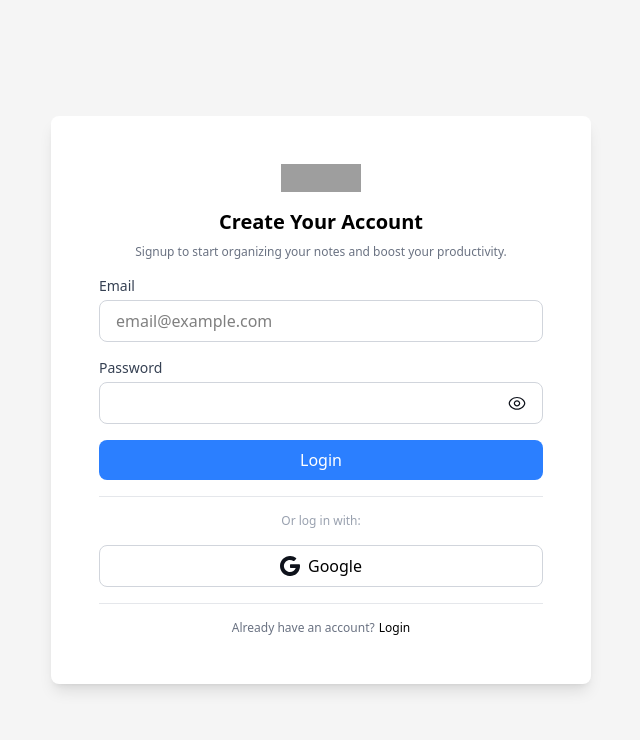
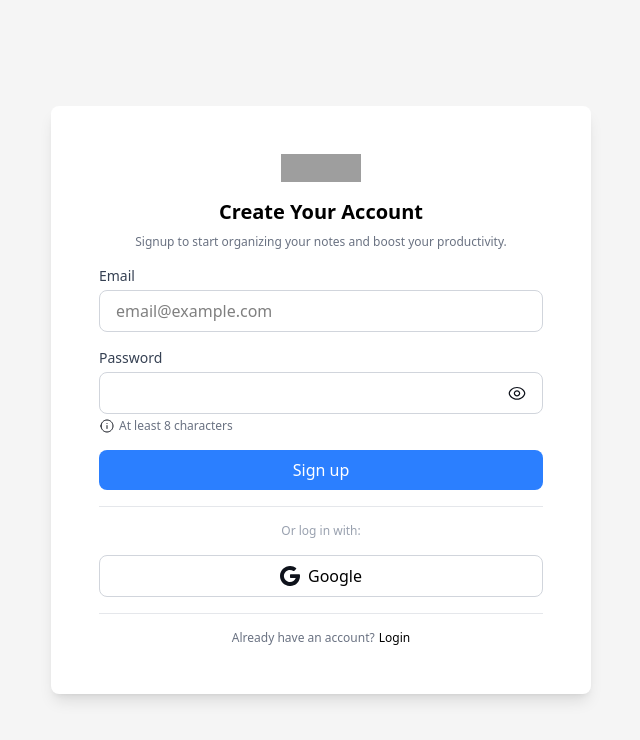
Before and after one commit to ayushinsingh/notes, a React (Vite) app: page /signup in a window 1280 px wide. Shown: the top 740 px of the page, without its empty margins (319-959 px from the left). Built offline with nearby package versions, Linux system fonts and the light colour scheme; grey boxes are pictures that could not be loaded.

Commit message:
maded components and reused components in different screen

```diff
--- /dev/null
+++ b/src/components/buttons/PrimaryButton.tsx
@@ -0,0 +1,23 @@
+import React from "react";
+
+interface PrimaryButtonProps {
+  id: string;
+  type?: "button" | "submit" | "reset";
+  onClick?: () => void;
+  disabled?: boolean;
+  children: React.ReactNode;
+  className?: string;
+}
+
+const PrimaryButton: React.FC<PrimaryButtonProps> = (props) => {
+  return (
+    <button
+      type={props.type || "button"}
+      className="w-full bg-blue-500 text-white rounded-lg hover:bg-blue-600 transition-colors py-2"
+    >
+      {props.children}
+    </button>
+  );
+};
+
+export default PrimaryButton;
--- /dev/null
+++ b/src/components/buttons/SecondaryButton.tsx
@@ -0,0 +1,20 @@
+import React from "react";
+
+interface SecondaryButtonProps {
+  id: string;
+  type?: "button" | "submit" | "reset";
+  onClick?: () => void;
+  disabled?: boolean;
+  className?: string;
+  children: React.ReactNode;
+}
+
+const SecondaryButton: React.FC<SecondaryButtonProps> = (props) => {
+  return (
+    <button className="w-full border border-gray-300 rounded-lg hover:bg-gray-100 transition-colors py-2 flex items-center gap-2 justify-center">
+      {props.children}
+    </button>
+  );
+};
+
+export default SecondaryButton;
--- /dev/null
+++ b/src/components/card/Card.tsx
@@ -0,0 +1,15 @@
+import React from 'react'
+
+interface CardProps {
+  children: React.ReactNode;
+}
+
+const Card: React.FC<CardProps> = (props) => {
+  return (
+    <div className="w-full shadow-lg flex justify-center flex-col bg-white p-4 sm:p-8 md:p-12 rounded-lg gap-[1rem] max-w-[343px] sm:max-w-[522px] md:max-w-[540px]">
+      {props.children}
+    </div>
+  )
+}
+
+export default Card
--- /dev/null
+++ b/src/components/input/Input.tsx
@@ -0,0 +1,28 @@
+import React from "react";
+
+interface InputProps {
+  id: string;
+  label: string;
+  type?: string;
+  placeholder?: string;
+  helperText?: string;
+  forgotPasswordLink?: string;
+}
+
+const Input: React.FC<InputProps> = (props) => {
+  return (
+    <div className="w-full flex flex-col gap-1">
+      <label htmlFor="email" className="text-sm text-gray-700">
+        {props.label}
+      </label>
+      <input
+        type={props.type || "text"}
+        id={props.id}
+        placeholder={props.placeholder}
+        className="w-full px-4 py-2 border border-gray-300 rounded-lg focus:outline-none focus:ring-2 focus:ring-blue-500"
+      />
+    </div>
+  );
+};
+
+export default Input;
--- /dev/null
+++ b/src/components/input/PasswordInput.tsx
@@ -0,0 +1,55 @@
+import React from "react";
+
+interface PasswordInputProps {
+  id: string;
+  label: string;
+  helperText?: string;
+  forgotPasswordLink?: string;
+}
+
+const PasswordInput: React.FC<PasswordInputProps> = (props) => {
+  const [showPassword, setShowPassword] = React.useState<boolean>(false);
+  return (
+    <div className="w-full flex flex-col gap-1">
+      <div className="w-full flex justify-between items-center">
+        <label htmlFor="password" className="text-sm text-gray-700">
+          {props.label}
+        </label>
+        {props.forgotPasswordLink && (
+          <a
+            href={props.forgotPasswordLink}
+            className="text-xs text-gray-500 underline"
+          >
+            Forgot
+          </a>
+        )}
+      </div>
+      <div className="inline-block w-full relative">
+        <input
+          type={showPassword ? "text" : "password"}
+          id="password"
+          className="w-full px-4 py-2 border border-gray-300 rounded-lg focus:outline-none focus:ring-2 focus:ring-blue-500"
+        />
+        <span className="absolute top-[25%] right-4">
+          <img
+            className="w-5 h-5"
+            src={showPassword ? "/Hide.svg" : "/Show.svg"}
+            onClick={() => setShowPassword((showPassword) => !showPassword)}
+          />
+        </span>
+      </div>
+      {props.helperText && (
+        <div className="w-full flex flex-row items-center gap-1">
+          <span>
+            <img className="w-4 h-4" src="/info circle.svg" />
+          </span>
+          <p className="text-xs text-gray-500 text-center">
+            {props.helperText}
+          </p>
+        </div>
+      )}
+    </div>
+  );
+};
+
+export default PasswordInput;
--- a/src/pages/Login.tsx
+++ b/src/pages/Login.tsx
@@ -1,9 +1,14 @@
 import React from "react";
+import PasswordInput from "../components/input/PasswordInput";
+import Input from "../components/input/Input";
+import PrimaryButton from "../components/buttons/PrimaryButton";
+import SecondaryButton from "../components/buttons/SecondaryButton";
+import Card from "../components/card/Card";
 
 const Login: React.FC = () => {
   return (
     <div className="min-h-screen flex justify-center items-center margin-auto bg-neutral-100">
-      <div className="w-full shadow-lg flex justify-center flex-col bg-white p-4 sm:p-8 md:p-12 rounded-lg gap-[1rem] max-w-[343px] sm:max-w-[522px] md:max-w-[540px]">
+      <Card>
         <div className="w-full flex justify-center">
           <img src="/logo.svg" alt="Logo" className="h-7 w-20" />
         </div>
@@ -11,37 +16,34 @@ const Login: React.FC = () => {
           <h1 className="text-center font-bold text-xl color-neutral-950">Welcome to Note</h1>
           <p className="text-center text-xs text-gray-500">Please log in to continue</p>
         </div>
-        <form className="w-full flex flex-col gap-4">
-          <div className="w-full flex flex-col gap-1">
-            <label htmlFor="email" className="text-sm text-gray-700">Email</label>
-            <input type="email" id="email" placeholder="email@example.com" className="w-full px-4 py-2 border border-gray-300 rounded-lg focus:outline-none focus:ring-2 focus:ring-blue-500" />
-          </div>
-          <div className="w-full flex flex-col gap-1">
-            <div className="w-full flex justify-between items-center">
-              <label htmlFor="password" className="text-sm text-gray-700">Password</label>
-              <a href="/forgot-password" className="text-xs text-gray-500 underline">Forgot</a>
-            </div>
-            <div className="inline-block w-full relative">
-              <input type="password" id="password" className="w-full px-4 py-2 border border-gray-300 rounded-lg focus:outline-none focus:ring-2 focus:ring-blue-500" />
-              <span className="absolute top-[25%] right-4"><img className="w-5 h-5" src="/Show.svg" /></span>
-            </div>
-          </div>
-          <button type="submit" className="w-full bg-blue-500 text-white rounded-lg hover:bg-blue-600 transition-colors py-2">Login</button>
+        <form
+          className="w-full flex flex-col gap-4"
+          onSubmit={(e) => {
+            e.preventDefault();
+            const form = e.target as HTMLFormElement;
+            const email = form.email?.value;
+            const password = form.password?.value;
+            console.log({ email, password });
+          }}
+        >
+          <Input id="email" label="Email" type="email" placeholder="email@example.com" />
+          <PasswordInput id="password" label="Password" forgotPasswordLink="/forgot-password" />
+          <PrimaryButton id="login-button" type="submit">Login</PrimaryButton>
         </form>
         <div className="w-full flex flex-col gap-4">
           <hr className="flex-grow border-gray-200"/>
           <p className="text-center text-gray-400 text-xs">Or log in with:</p>
-          <button className="w-full border border-gray-300 rounded-lg hover:bg-gray-100 transition-colors py-2 flex items-center gap-2 justify-center">
-            <img src="/Vector.svg" alt="Google Logo" className="h-5 w-5 "/>
+          <SecondaryButton id="login-with-google-button">
+            <img src="/Vector.svg" alt="Google Logo" className="h-5 w-5"/>
             Google
-          </button>
+          </SecondaryButton>
         </div>
         <hr className="flex-grow border-gray-200"/>
         <div className="w-full flex justify-center items-center gap-1">
           <span className="text-xs text-gray-500">No account yet?</span>
           <a href="/signup" className="text-xs hover:underline">Sign up</a>
         </div>
-      </div>
+      </Card>
     </div>
   );
 };
--- a/src/pages/ResetPassword.tsx
+++ b/src/pages/ResetPassword.tsx
@@ -1,9 +1,12 @@
 import React from "react";
+import PasswordInput from "../components/input/PasswordInput";
+import PrimaryButton from "../components/buttons/PrimaryButton";
+import Card from "../components/card/Card";
 
 const ResetPassword: React.FC = () => {
   return (
     <div className="min-h-screen flex justify-center items-center margin-auto bg-neutral-100">
-      <div className="w-full shadow-lg flex justify-center flex-col bg-white p-4 sm:p-8 md:p-12 rounded-lg gap-[1rem] max-w-[343px] sm:max-w-[522px] md:max-w-[540px]">
+      <Card>
         <div className="w-full flex justify-center">
           <img src="/logo.svg" alt="Logo" className="h-7 w-20" />
         </div>
@@ -11,25 +14,18 @@ const ResetPassword: React.FC = () => {
           <h1 className="text-center font-bold text-xl color-neutral-950">Reset your password</h1>
           <p className="text-center text-xs text-gray-500">Choose a new password to secure your account.</p>
         </div>
-        <form className="w-full flex flex-col gap-4">
-          <div className="w-full flex flex-col gap-1">
-            <label htmlFor="new-password" className="text-sm text-gray-700">New Password</label>
-            <div className="inline-block w-full relative">
-              <input type="password" id="new-password" className="w-full px-4 py-2 border border-gray-300 rounded-lg focus:outline-none focus:ring-2 focus:ring-blue-500" />
-              <span className="absolute top-[25%] right-4"><img className="w-5 h-5" src="/Show.svg" /></span>
-            </div>
-            <div className="w-full flex flex-row items-center gap-1"><span><img className="w-4 h-4" src="/info circle.svg" /></span><p className="text-xs text-gray-500 text-center">At least 8 characters</p></div>
-          </div>
-          <div className="w-full flex flex-col gap-1">
-            <label htmlFor="new-password" className="text-sm text-gray-700">Confirm New Password</label>
-            <div className="inline-block w-full relative">
-              <input type="password" id="new-password" className="w-full px-4 py-2 border border-gray-300 rounded-lg focus:outline-none focus:ring-2 focus:ring-blue-500" />
-              <span className="absolute top-[25%] right-4"><img className="w-5 h-5" src="/Show.svg" /></span>
-            </div>
-          </div>
-          <button type="submit" className="w-full bg-blue-500 text-white rounded-lg hover:bg-blue-600 transition-colors py-2">Reset Password</button>
+        <form className="w-full flex flex-col gap-4" onSubmit={(e) => {
+          e.preventDefault();
+          const form = e.target as HTMLFormElement;
+          const newPassword = form["new-password"]?.value;
+          const confirmNewPassword = form["confirm-new-password"]?.value;
+          console.log({ newPassword, confirmNewPassword });
+        }}>
+          <PasswordInput id="new-password" label="New Password" helperText="At least 8 characters" />
+          <PasswordInput id="confirm-new-password" label="Confirm New Password" />
+          <PrimaryButton id="reset-password-button" type="submit">Reset Password</PrimaryButton>
         </form>
-      </div>
+      </Card>
     </div>
   );
 };
--- a/src/pages/Signup.tsx
+++ b/src/pages/Signup.tsx
@@ -1,9 +1,14 @@
 import React from "react";
+import Card from "../components/card/Card";
+import SecondaryButton from "../components/buttons/SecondaryButton";
+import PrimaryButton from "../components/buttons/PrimaryButton";
+import PasswordInput from "../components/input/PasswordInput";
+import Input from "../components/input/Input";
 
 const Signup: React.FC = () => {
   return (
     <div className="min-h-screen flex justify-center items-center margin-auto bg-neutral-100">
-      <div className="w-full shadow-lg flex justify-center flex-col bg-white p-4 sm:p-8 md:p-12 rounded-lg gap-[1rem] max-w-[343px] sm:max-w-[522px] md:max-w-[540px]">
+      <Card>
         <div className="w-full flex justify-center">
           <img src="/logo.svg" alt="Logo" className="h-7 w-20" />
         </div>
@@ -11,34 +16,31 @@ const Signup: React.FC = () => {
           <h1 className="text-center font-bold text-xl color-neutral-950">Create Your Account</h1>
           <p className="text-center text-xs text-gray-500">Signup to start organizing your notes and boost your productivity.</p>
         </div>
-        <form className="w-full flex flex-col gap-4">
-          <div className="w-full flex flex-col gap-1">
-            <label htmlFor="email" className="text-sm text-gray-700">Email</label>
-            <input type="email" id="email" placeholder="email@example.com" className="w-full px-4 py-2 border border-gray-300 rounded-lg focus:outline-none focus:ring-2 focus:ring-blue-500" />
-          </div>
-          <div className="w-full flex flex-col gap-1">
-            <label htmlFor="password" className="text-sm text-gray-700">Password</label>
-            <div className="inline-block w-full relative">
-              <input type="password" id="new-password" className="w-full px-4 py-2 border border-gray-300 rounded-lg focus:outline-none focus:ring-2 focus:ring-blue-500" />
-              <span className="absolute top-[25%] right-4"><img className="w-5 h-5" src="/Show.svg" /></span>
-            </div>
-          </div>
-          <button type="submit" className="w-full bg-blue-500 text-white rounded-lg hover:bg-blue-600 transition-colors py-2">Login</button>
+        <form className="w-full flex flex-col gap-4" onSubmit={(e) => {
+          e.preventDefault();
+          const form = e.target as HTMLFormElement;
+          const email = form.email?.value;
+          const password = form.password?.value;
+          console.log({ email, password});
+        }}>
+          <Input id="email" label="Email" type="email" placeholder="email@example.com" />
+          <PasswordInput id="password" label="Password" helperText="At least 8 characters" />
+          <PrimaryButton id="sign-up-button" type="submit">Sign up</PrimaryButton>
         </form>
         <div className="w-full flex flex-col gap-4">
           <hr className="flex-grow border-gray-200"/>
           <p className="text-center text-gray-400 text-xs">Or log in with:</p>
-          <button className="w-full border border-gray-300 rounded-lg hover:bg-gray-100 transition-colors py-2 flex items-center gap-2 justify-center">
+          <SecondaryButton id="login-with-google-button">
             <img src="/Vector.svg" alt="Google Logo" className="h-5 w-5 "/>
             Google
-          </button>
+          </SecondaryButton>
         </div>
         <hr className="flex-grow border-gray-200"/>
         <div className="w-full flex justify-center items-center gap-1">
           <span className="text-xs text-gray-500">Already have an account?</span>
           <a href="/login" className="text-xs hover:underline">Login</a>
         </div>
-      </div>
+      </Card>
     </div>
   );
 };
```
Also changed, not shown: src/pages/ForgotPassword.tsx (+30 -11 lines).
